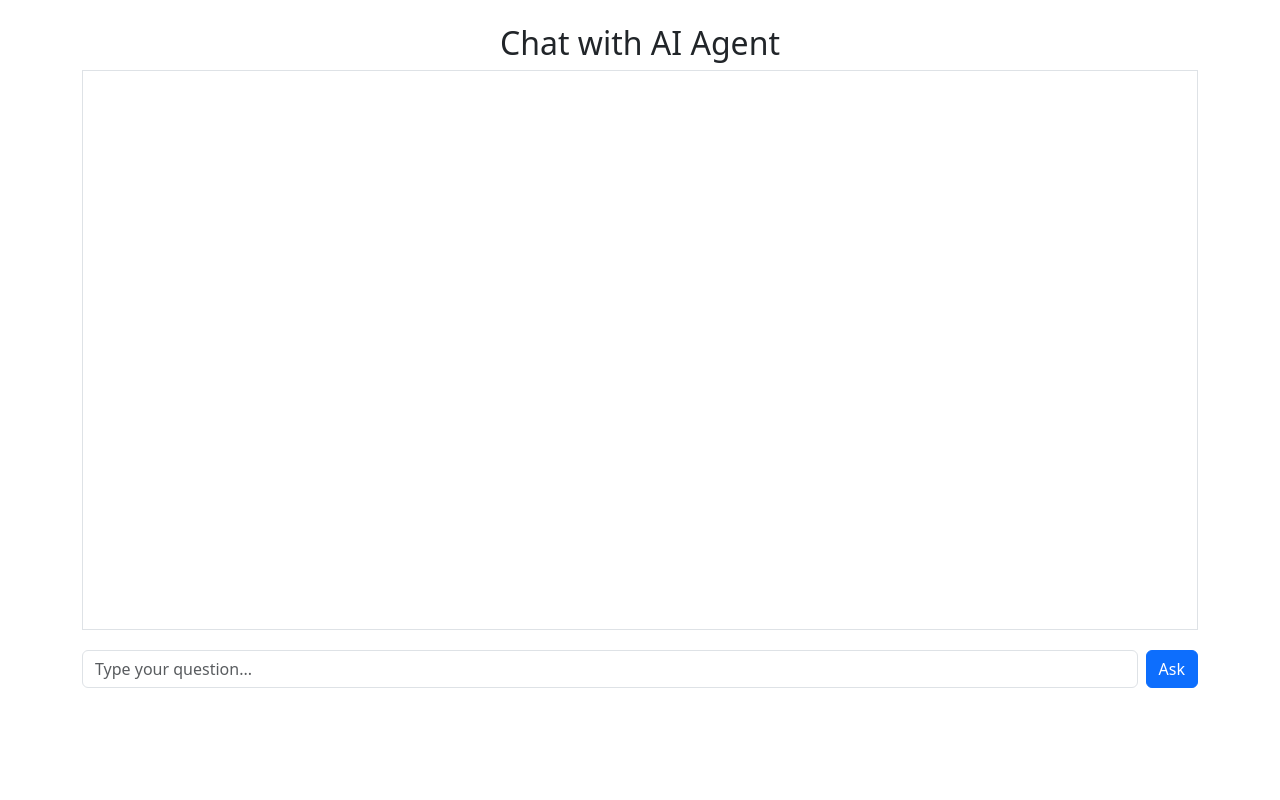
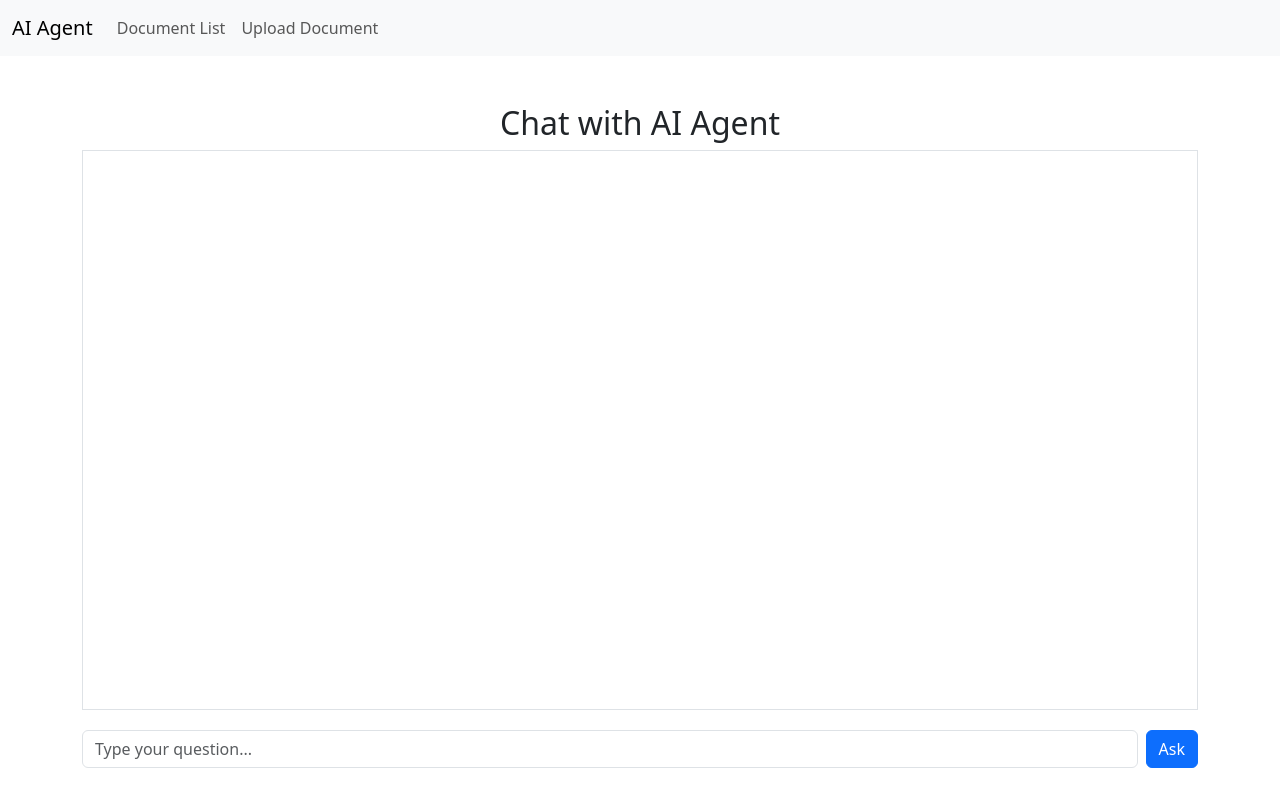
Before and after one commit to attiqrehman-ar/python-ai-agent, a Django app: page / in a window 1280 px wide. Run offline with Django 4.2, Linux system fonts and the light colour scheme.

Commit message:
add navbar to the chat bot

```diff
--- a/chat/templates/chat/chat_home.html
+++ b/chat/templates/chat/chat_home.html
@@ -6,21 +6,29 @@
     <title>Chat Interface</title>
     <link href="https://cdn.jsdelivr.net/npm/bootstrap@5.3.0-alpha1/dist/css/bootstrap.min.css" rel="stylesheet">
     <style>
+        body {
+            padding-top: 80px; /* Add space for the fixed navbar */
+            padding-bottom: 30px;
+        }
+
         .chat-bubble {
             padding: 10px 15px;
             border-radius: 15px;
             margin-bottom: 10px;
             max-width: 70%;
         }
+
         .user {
             background-color: #007bff;
             color: white;
             align-self: flex-end;
         }
+
         .ai {
             background-color: #f1f1f1;
             color: black;
         }
+
         .chat-container {
             display: flex;
             flex-direction: column;
@@ -28,9 +36,37 @@
             overflow-y: scroll;
             margin-bottom: 20px;
         }
+
     </style>
 </head>
 <body>
+
+    <nav class="navbar navbar-expand-lg navbar-light bg-light fixed-top">
+        <div class="container-fluid">
+            <a class="navbar-brand" href="#">AI Agent</a>
+            <button class="navbar-toggler" type="button" data-bs-toggle="collapse" data-bs-target="#navbarNav"
+                aria-controls="navbarNav" aria-expanded="false" aria-label="Toggle navigation">
+                <span class="navbar-toggler-icon"></span>
+            </button>
+            <div class="collapse navbar-collapse" id="navbarNav">
+                <ul class="navbar-nav">
+                    <li class="nav-item">
+                        <!-- {% comment %} <a class="nav-link" href="{% url '#' %}">Home</a> {% endcomment %} -->
+                    </li>
+                    <li class="nav-item">
+                        <a class="nav-link" href="{% url 'knowledge_base:document_list' %}">Document List</a>
+                    </li>
+                    <li class="nav-item">
+                        <a class="nav-link" href="{% url 'knowledge_base:upload_document' %}">Upload Document</a>
+                    </li>
+                    <li class="nav-item">
+                        <!-- {% comment %} <a class="nav-link" href="{% url 'help' %}">Need Help</a> {% endcomment %} -->
+                    </li>
+                </ul>
+            </div>
+        </div>
+    </nav>
+
     <div class="container mt-4">
         <h2 class="text-center">Chat with AI Agent</h2>
         <div id="chat-container" class="chat-container border p-3">
--- a/templates/base.html
+++ b/templates/base.html
@@ -38,7 +38,7 @@
             <div class="collapse navbar-collapse" id="navbarNav">
                 <ul class="navbar-nav">
                     <li class="nav-item">
-                        <a class="nav-link" href="{% url '#' %}">Home</a>
+                        {% comment %} <a class="nav-link" href="{% url '#' %}">Home</a> {% endcomment %}
                     </li>
                     <li class="nav-item">
                         <a class="nav-link" href="{% url 'knowledge_base:document_list' %}">Document List</a>
@@ -47,7 +47,7 @@
                         <a class="nav-link" href="{% url 'knowledge_base:upload_document' %}">Upload Document</a>
                     </li>
                     <li class="nav-item">
-                        <a class="nav-link" href="{% url 'help' %}">Need Help</a>
+                        {% comment %} <a class="nav-link" href="{% url 'help' %}">Need Help</a> {% endcomment %}
                     </li>
                 </ul>
             </div>
```
